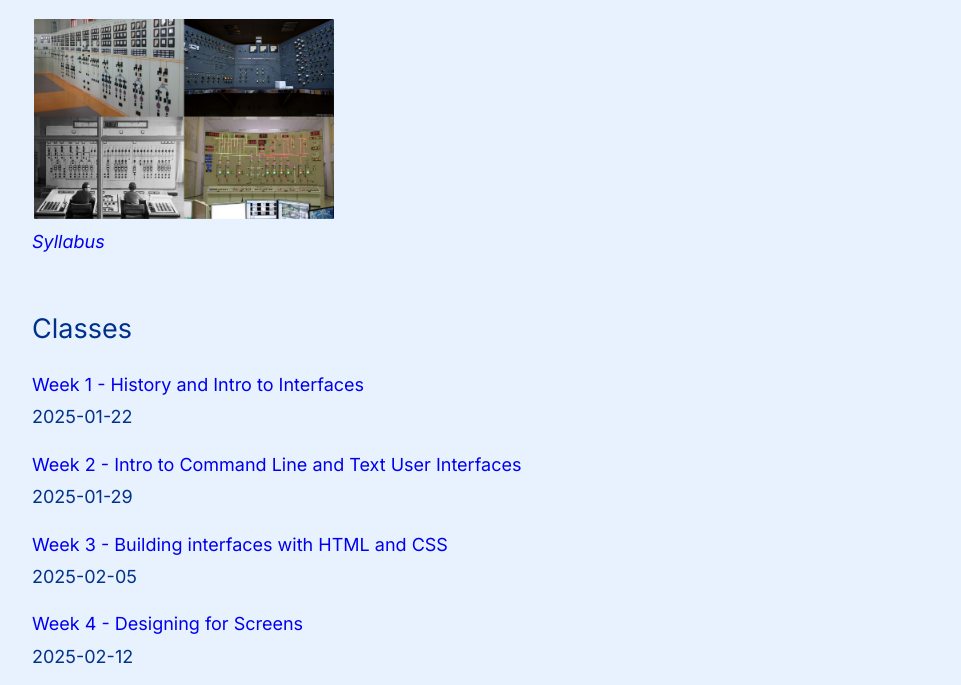
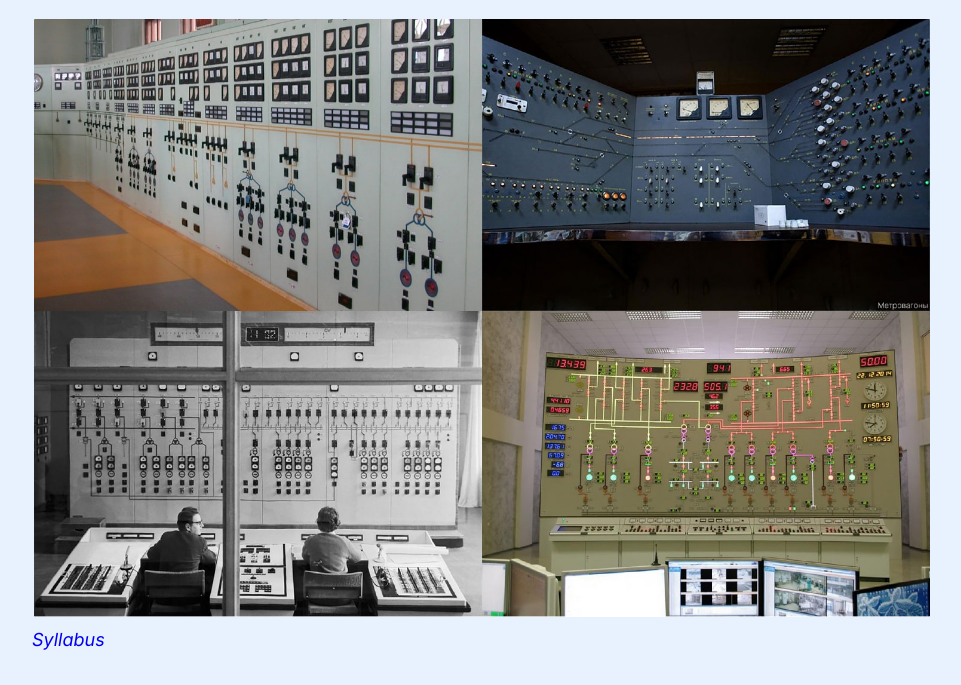
Before and after one commit to lee2sman/cui_spring2025, a plain HTML site: page docs/index.html in a window 1280 px wide. Shown: the part 100-785 px from the top of the page, without its empty margins (158-1119 px from the left). Drawn offline with Linux system fonts and the light colour scheme.

Commit message:
full width landing page "hero" image of old industrial machine interfaces

```diff
--- a/docs/index.html
+++ b/docs/index.html
@@ -15,7 +15,7 @@
       <header>
 	      </header>
       <h1>Creating User Interfaces, Spring 2025</h1>
-      <img src="images/soviet-interfaces.jpg" alt="soviet control panel interfaces" width="300" height="auto">
+      <img src="images/soviet-interfaces.jpg" alt="soviet control panel interfaces">
       <p><em><a href="/syllabus">Syllabus</a></em></p>
       <h2>Classes</h2>
       <p><a href="week1/">Week 1 - History and Intro to
```
Also changed, not shown: templates/site_template.html (+1 -1 lines).
